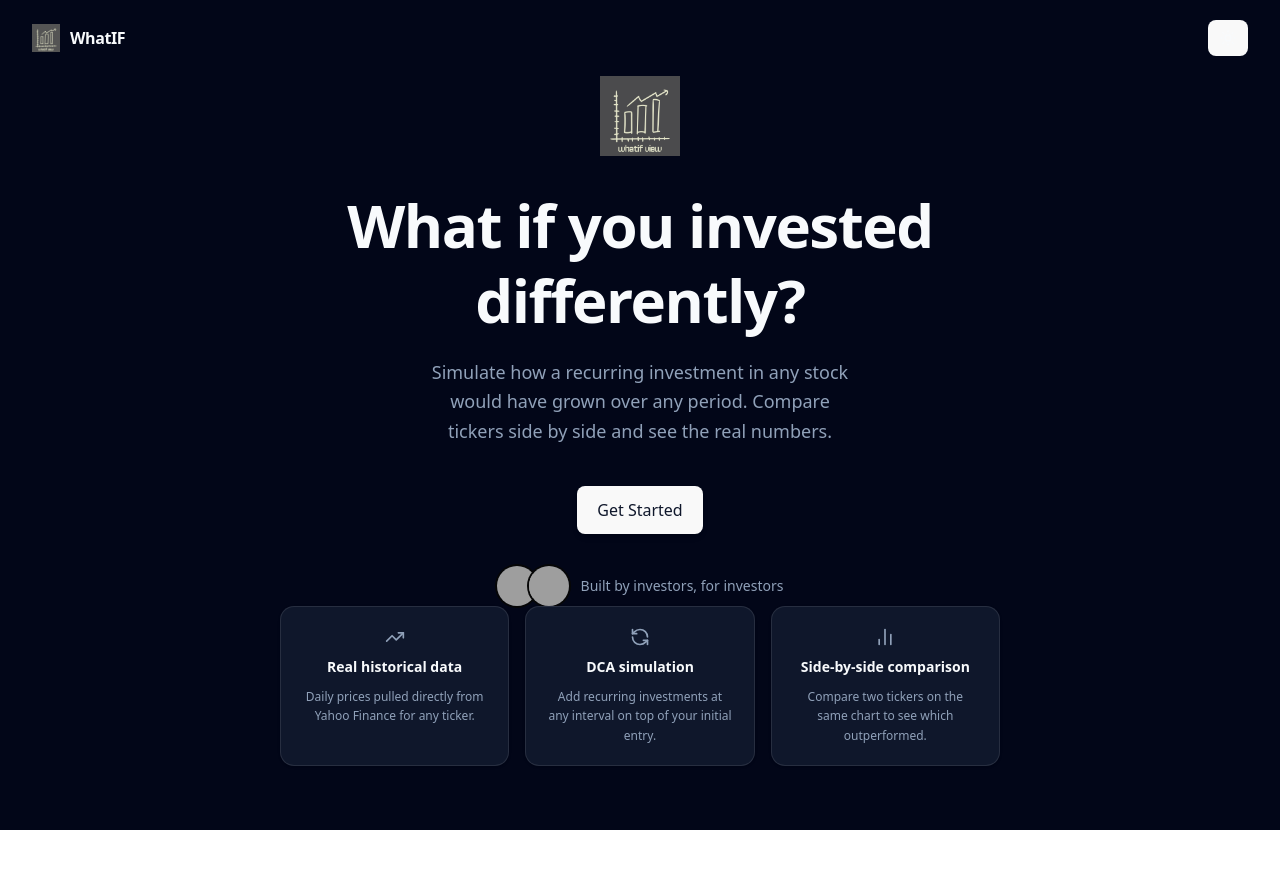
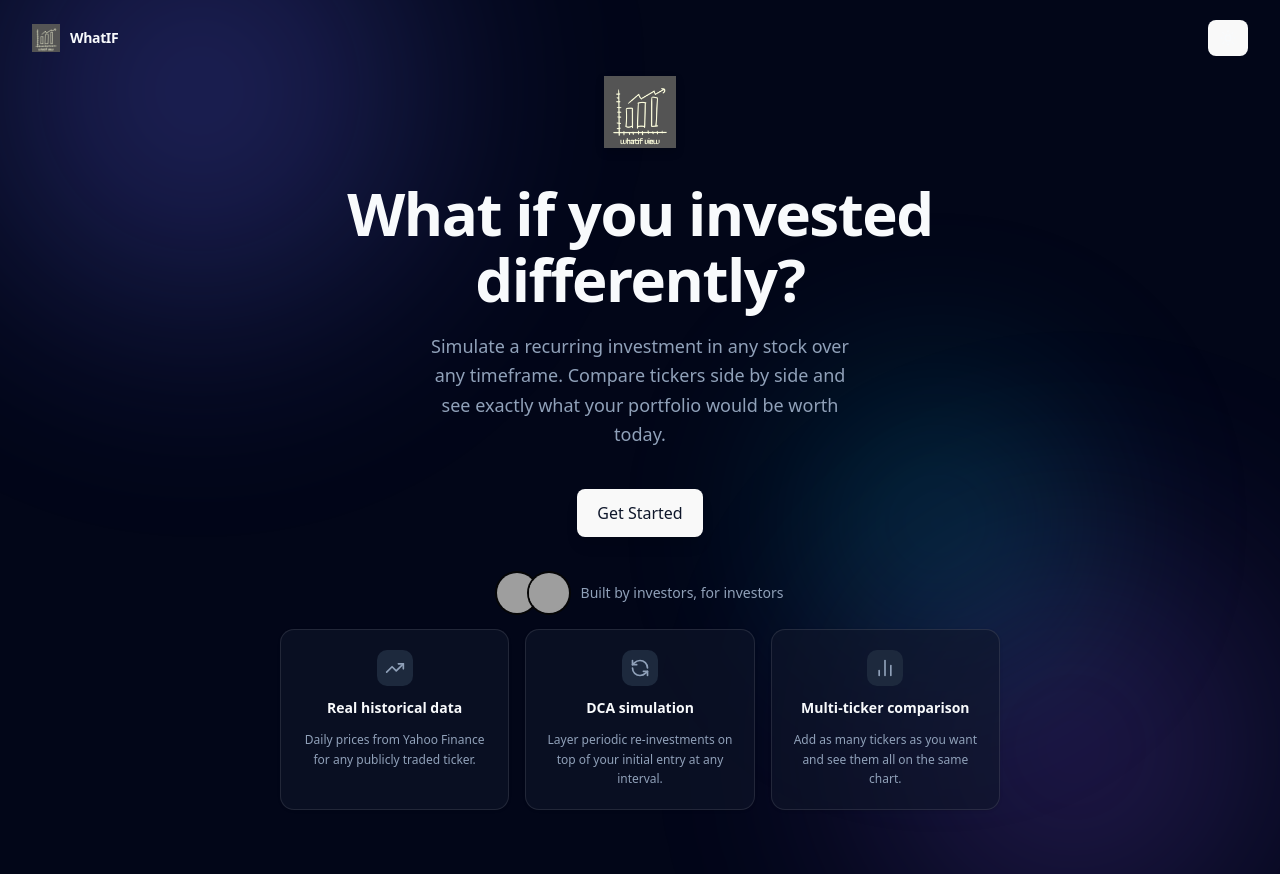
Before and after one commit to dalberrt/whatifview, a React (Vite) app: page / in a window 1280 px wide. Before the commit the page ends 830 px from the top, so only its background shows below. Built offline with nearby package versions, Linux system fonts and the light colour scheme; grey boxes are pictures that could not be loaded.

Commit message:
add: multi-ticker functionality

```diff
--- a/src/components/process/stock-search-form.tsx
+++ b/src/components/process/stock-search-form.tsx
@@ -2,102 +2,154 @@ import { useState } from 'react'
 import { Input } from "@/components/ui/input"
 import { Button } from "@/components/ui/button"
 import { Label } from "@/components/ui/label"
-import { Search } from "lucide-react"
+import { Search, Plus, X } from "lucide-react"
 
-export function StockSearchForm({onSearch}) {
-    const [formData, setFormData] = useState({ ticker1: "", ticker2: "", start: "", end: "", entry: "", reinvest_amount: "", reinvest_interval: ""});
+interface StockSearchFormProps {
+  onSearch: (tickers: string[], p1: number, p2: number, entry: string, reinvest_amount: string, reinvest_interval: string) => void
+}
 
-    const handleSubmit = (e) => {
-        e.preventDefault();
+export function StockSearchForm({ onSearch }: StockSearchFormProps) {
+  const [tickers, setTickers] = useState<string[]>(['', ''])
+  const [formData, setFormData] = useState({
+    start: '', end: '', entry: '', reinvest_amount: '', reinvest_interval: ''
+  })
 
-        const p1 = Math.floor(new Date(formData.start).getTime() / 1000);
-        const p2 = Math.floor(new Date(formData.end).getTime() / 1000);
+  const updateTicker = (i: number, val: string) =>
+    setTickers(prev => prev.map((t, idx) => idx === i ? val.toUpperCase() : t))
 
-        onSearch(formData.ticker1, formData.ticker2, p1, p2, formData.entry, formData.reinvest_amount, formData.reinvest_interval);
+  const addTicker = () => setTickers(prev => [...prev, ''])
+
+  const removeTicker = (i: number) =>
+    setTickers(prev => prev.filter((_, idx) => idx !== i))
+
+  const handleSubmit = (e: React.FormEvent) => {
+    e.preventDefault()
+    const active = tickers.filter(t => t.trim() !== '')
+    if (active.length === 0) return
+    const p1 = Math.floor(new Date(formData.start).getTime() / 1000)
+    const p2 = Math.floor(new Date(formData.end).getTime() / 1000)
+    onSearch(active, p1, p2, formData.entry, formData.reinvest_amount, formData.reinvest_interval)
   }
-    return(
 
-        <form onSubmit={handleSubmit} className="flex flex-wrap items-end gap-4 p-4 bg-muted/50 rounded-lg mb-6">
-            <div className="flex flex-col gap-1.5 flex-1 min-w-[120px]">
-                <Label htmlFor="ticker" className="text-xs font-semibold uppercase text-muted-foreground">Ticker</Label>
+  const set = (key: keyof typeof formData) =>
+    (e: React.ChangeEvent<HTMLInputElement>) =>
+      setFormData(prev => ({ ...prev, [key]: e.target.value }))
+
+  return (
+    <form onSubmit={handleSubmit} className="rounded-xl border bg-card shadow-sm overflow-hidden">
+
+      <div className="px-5 pt-5 pb-4 border-b">
+        <div className="flex items-center justify-between mb-3">
+          <Label className="text-xs font-semibold uppercase tracking-wider text-muted-foreground">
+            Tickers
+          </Label>
+          <Button
+            type="button"
+            variant="ghost"
+            size="xs"
+            onClick={addTicker}
+            className="gap-1 text-muted-foreground hover:text-foreground"
+          >
+            <Plus className="size-3" />
+            Add ticker
+          </Button>
+        </div>
+        <div className="flex flex-wrap gap-2">
+          {tickers.map((ticker, i) => (
+            <div key={i} className="relative">
               <Input
-                    id="ticker"
-                    placeholder="e.g. AAPL"
-                    className="bg-background"
-                    value={formData.ticker1}
-                    onChange={(e) => setFormData({ ...formData, ticker1: e.target.value.toUpperCase() })}
+                placeholder={i === 0 ? 'e.g. AAPL' : i === 1 ? 'e.g. MSFT' : `Ticker ${i + 1}`}
+                value={ticker}
+                onChange={e => updateTicker(i, e.target.value)}
+                className="w-[110px] pr-7 font-mono text-sm tracking-wide"
               />
+              {tickers.length > 1 && (
+                <button
+                  type="button"
+                  onClick={() => removeTicker(i)}
+                  className="absolute right-2 top-1/2 -translate-y-1/2 text-muted-foreground hover:text-foreground transition-colors"
+                  aria-label={`Remove ticker ${i + 1}`}
+                >
+                  <X className="size-3" />
+                </button>
+              )}
             </div>
-            <div className="flex flex-col gap-1.5 flex-1 min-w-[120px]">
-                <Label htmlFor="ticker2" className="text-xs font-semibold uppercase text-muted-foreground">2nd Ticker</Label>
-                <Input
-                    id="ticker2"
-                    placeholder="optional"
-                    className="bg-background"
-                    value={formData.ticker2}
-                    onChange={(e) => setFormData({ ...formData, ticker2: e.target.value.toUpperCase() })}
-                />
+          ))}
+        </div>
       </div>
 
+      <div className="px-5 py-4 flex flex-wrap items-end gap-4">
         <div className="flex flex-col gap-1.5">
-                <Label className="text-xs font-semibold uppercase text-muted-foreground">Date Range</Label>
+          <Label className="text-xs font-semibold uppercase tracking-wider text-muted-foreground">
+            Date Range
+          </Label>
           <div className="flex items-center gap-2">
             <Input
               type="date"
-                    className="w-[150px] bg-background"
+              className="w-[148px]"
               value={formData.start}
-                    onChange={(e) => setFormData({ ...formData, start: e.target.value})}
+              onChange={set('start')}
             />
-                <span className="text-muted-foreground">-</span>
+            <span className="text-muted-foreground text-sm">–</span>
             <Input
               type="date"
-                    className="w-[150px] bg-background"
+              className="w-[148px]"
               value={formData.end}
-                    onChange={(e) => setFormData({ ...formData, end: e.target.value})}
+              onChange={set('end')}
             />
           </div>
         </div>
 
-            <div className="flex flex-col gap-1.5 w-[120px]">
-                <Label htmlFor="entry" className="text-xs font-semibold uppercase text-muted-foreground">Investment</Label>
+        <div className="flex flex-col gap-1.5 w-[110px]">
+          <Label htmlFor="entry" className="text-xs font-semibold uppercase tracking-wider text-muted-foreground">
+            Investment
+          </Label>
           <Input
             id="entry"
             type="number"
-                    placeholder="$1000"
-                    className="bg-background"
+            placeholder="$1 000"
             value={formData.entry}
-                    onChange={(e) => setFormData({ ...formData, entry: e.target.value})}
+            onChange={set('entry')}
           />
         </div>
 
-            <div className="flex flex-col gap-1.5 w-[120px]">
-                <Label htmlFor="reinvest_amount" className="text-xs font-semibold uppercase text-muted-foreground">Re-Investment Amount</Label>
+        <div className="flex flex-col gap-1.5 w-[110px]">
+          <Label htmlFor="reinvest_amount" className="text-xs font-semibold uppercase tracking-wider text-muted-foreground">
+            DCA Amount
+          </Label>
           <Input
             id="reinvest_amount"
             type="number"
-                    placeholder="$1000"
-                    className="bg-background"
+            placeholder="$500"
             value={formData.reinvest_amount}
-                    onChange={(e) => setFormData({ ...formData, reinvest_amount: e.target.value})}
+            onChange={set('reinvest_amount')}
           />
         </div>
 
-            <div className="flex flex-col gap-1.5 w-[120px]">
-                <Label htmlFor="interval" className="text-xs font-semibold uppercase text-muted-foreground">Re-Investment Interval (days)</Label>
+        <div className="flex flex-col gap-1.5 w-[110px]">
+          <Label htmlFor="interval" className="text-xs font-semibold uppercase tracking-wider text-muted-foreground">
+            Interval (days)
+          </Label>
           <Input
             id="interval"
             type="number"
             placeholder="30"
-                    className="bg-background"
             value={formData.reinvest_interval}
-                    onChange={(e) => setFormData({ ...formData, reinvest_interval: e.target.value})}
+            onChange={set('reinvest_interval')}
           />
         </div>
 
-            <Button type="submit" className="px-6 text-blue-500">
-                <Search className="w-4 h-4 mr-2 text-blue-500" />
+        <div className="flex-1" />
+        <Button
+          type="submit"
+          size="lg"
+          className="gap-2 px-6 font-semibold shadow-sm hover:shadow-md hover:-translate-y-0.5 transition-all duration-150"
+          disabled={tickers.every(t => t.trim() === '')}
+        >
+          <Search className="size-4" />
           Analyze
         </Button>
+      </div>
     </form>
   )
 }
--- a/src/components/ui/landing.tsx
+++ b/src/components/ui/landing.tsx
@@ -1,4 +1,4 @@
-import { useEffect, useState, type ReactNode } from 'react'
+import { useEffect, useState, type ReactNode, type CSSProperties } from 'react'
 import whatifLogo from '@/assets/whatif.png'
 import { Button } from '@/components/ui/button'
 import { Moon, Sun, TrendingUp, RefreshCcw, BarChart2 } from 'lucide-react'
@@ -14,17 +14,60 @@ export default function LandingPage({ onGetStarted, theme, onToggleTheme }: Land
   const [visible, setVisible] = useState(false)
 
   useEffect(() => {
-    const t = setTimeout(() => setVisible(true), 30)
+    const t = setTimeout(() => setVisible(true), 40)
     return () => clearTimeout(t)
   }, [])
 
+  const fadeStyle = (delayMs: number): CSSProperties => ({
+    animation: visible ? `fade-up 0.6s ease ${delayMs}ms both` : 'none',
+    opacity: visible ? undefined : 0,
+  })
+
   return (
-    <div className="min-h-screen bg-background text-foreground flex flex-col">
-      {/* Header */}
-      <header className="flex items-center justify-between px-8 py-5">
+    <div className="relative min-h-screen bg-background text-foreground flex flex-col overflow-hidden">
+
+      {/* ── Animated background orbs ── */}
+      <div className="absolute inset-0 pointer-events-none overflow-hidden" aria-hidden>
+        {/* Orb 1 – top-left, indigo */}
+        <div
+          className="absolute rounded-full opacity-[0.22] dark:opacity-[0.38]"
+          style={{
+            width: 640, height: 640,
+            background: 'radial-gradient(circle at center, #6366f1 0%, transparent 70%)',
+            filter: 'blur(90px)',
+            top: -180, left: -160,
+            animation: 'orb-float-1 16s ease-in-out infinite',
+          }}
+        />
+        {/* Orb 2 – bottom-right, violet */}
+        <div
+          className="absolute rounded-full opacity-[0.18] dark:opacity-[0.32]"
+          style={{
+            width: 560, height: 560,
+            background: 'radial-gradient(circle at center, #8b5cf6 0%, transparent 70%)',
+            filter: 'blur(100px)',
+            bottom: -120, right: -120,
+            animation: 'orb-float-2 20s ease-in-out infinite',
+          }}
+        />
+        {/* Orb 3 – mid-right, cyan */}
+        <div
+          className="absolute rounded-full opacity-[0.14] dark:opacity-[0.26]"
+          style={{
+            width: 420, height: 420,
+            background: 'radial-gradient(circle at center, #06b6d4 0%, transparent 70%)',
+            filter: 'blur(80px)',
+            top: '38%', left: '58%',
+            animation: 'orb-float-3 24s ease-in-out infinite',
+          }}
+        />
+      </div>
+
+      {/* ── Header ── */}
+      <header className="relative z-10 flex items-center justify-between px-8 py-5">
         <div className="flex items-center gap-2.5">
           <img src={whatifLogo} alt="WhatIF" className="h-7 w-auto" />
-          <span className="font-semibold tracking-tight">WhatIF</span>
+          <span className="font-semibold tracking-tight text-sm">WhatIF</span>
         </div>
         <Button variant="ghost" size="icon" onClick={onToggleTheme} aria-label="Toggle theme">
           {theme === 'dark'
@@ -33,68 +76,70 @@ export default function LandingPage({ onGetStarted, theme, onToggleTheme }: Land
         </Button>
       </header>
 
-      {/* Hero */}
-      <main
-        className="flex-1 flex flex-col items-center justify-center px-6 text-center"
-        style={{
-          opacity: visible ? 1 : 0,
-          transform: visible ? 'translateY(0)' : 'translateY(12px)',
-          transition: 'opacity 0.5s ease, transform 0.5s ease',
-        }}
-      >
+      {/* ── Hero ── */}
+      <main className="relative z-10 flex-1 flex flex-col items-center justify-center px-6 text-center">
+
+        <div style={fadeStyle(0)}>
           <img
             src={whatifLogo}
             alt="WhatIF logo"
-          className="h-20 w-auto mb-8 opacity-90"
+            className="h-[72px] w-auto mx-auto mb-8 drop-shadow-lg"
           />
+        </div>
 
-        <h1 className="text-5xl sm:text-6xl font-bold tracking-tight leading-tight mb-5">
+        <h1
+          className="text-5xl sm:text-6xl font-bold tracking-tight leading-[1.1] mb-5"
+          style={fadeStyle(80)}
+        >
           What if you invested<br className="hidden sm:block" /> differently?
         </h1>
 
-        <p className="text-base sm:text-lg text-muted-foreground max-w-[420px] mb-10 leading-relaxed">
-          Simulate how a recurring investment in any stock would have grown over any period.
-          Compare tickers side by side and see the real numbers.
+        <p
+          className="text-base sm:text-lg text-muted-foreground max-w-[440px] mb-10 leading-relaxed"
+          style={fadeStyle(160)}
+        >
+          Simulate a recurring investment in any stock over any timeframe.
+          Compare tickers side by side and see exactly what your portfolio would be worth today.
         </p>
 
+        <div style={fadeStyle(240)}>
           <Button
             size="lg"
             onClick={onGetStarted}
-          className="px-10 h-12 text-base font-semibold shadow-md hover:shadow-lg transition-shadow"
+            className="px-10 h-12 text-[15px] font-semibold shadow-lg hover:shadow-xl hover:-translate-y-0.5 transition-all duration-200"
           >
             Get Started
           </Button>
+        </div>
 
-        {/* Social proof hint */}
-        <div className="mt-8 flex items-center gap-2 text-sm text-muted-foreground">
+        <div
+          className="mt-9 flex items-center gap-3 text-sm text-muted-foreground"
+          style={fadeStyle(320)}
+        >
           <AvatarGroupExample />
-          <span className="ml-1">Built by investors, for investors</span>
+          <span>Built by investors, for investors</span>
         </div>
       </main>
 
-      {/* Feature cards */}
+      {/* ── Feature cards ── */}
       <section
-        className="max-w-3xl mx-auto w-full px-6 pb-16 grid grid-cols-1 sm:grid-cols-3 gap-4"
-        style={{
-          opacity: visible ? 1 : 0,
-          transform: visible ? 'translateY(0)' : 'translateY(16px)',
-          transition: 'opacity 0.6s ease 0.15s, transform 0.6s ease 0.15s',
-        }}
+        className="relative z-10 max-w-3xl mx-auto w-full px-6 pb-16 pt-4 grid grid-cols-1 sm:grid-cols-3 gap-4"
+        style={fadeStyle(400)}
       >
         <FeatureCard
           icon={<TrendingUp className="size-5" />}
           title="Real historical data"
-          desc="Daily prices pulled directly from Yahoo Finance for any ticker."
+          desc="Daily prices from Yahoo Finance for any publicly traded ticker."
         />
         <FeatureCard
           icon={<RefreshCcw className="size-5" />}
           title="DCA simulation"
-          desc="Add recurring investments at any interval on top of your initial entry."
+          desc="Layer periodic re-investments on top of your initial entry at any interval."
         />
         <FeatureCard
           icon={<BarChart2 className="size-5" />}
-          title="Side-by-side comparison"
-          desc="Compare two tickers on the same chart to see which outperformed."
+          title="Multi-ticker comparison"
+          desc="Add as many tickers as you want and see them all on the same chart."
         />
       </section>
     </div>
@@ -103,8 +148,8 @@ export default function LandingPage({ onGetStarted, theme, onToggleTheme }: Land
 
 function FeatureCard({ icon, title, desc }: { icon: ReactNode; title: string; desc: string }) {
   return (
-    <div className="flex flex-col items-center text-center gap-2.5 p-5 rounded-xl border bg-card text-card-foreground shadow-sm">
-      <span className="text-muted-foreground">{icon}</span>
+    <div className="flex flex-col items-center text-center gap-3 p-5 rounded-xl border bg-card/60 backdrop-blur-sm text-card-foreground shadow-sm hover:shadow-md hover:-translate-y-0.5 transition-all duration-200">
+      <span className="p-2 rounded-lg bg-muted text-muted-foreground">{icon}</span>
       <h3 className="font-semibold text-sm">{title}</h3>
       <p className="text-xs text-muted-foreground leading-relaxed">{desc}</p>
     </div>
```
Also changed, not shown: src/components/process/data2chart-bridge.tsx (+80 -24 lines), src/components/ui/chart-line-interactive.tsx (+60 -68 lines), src/index.css (+22 -0 lines). Lines whose indentation alone changed are shown as unchanged.
